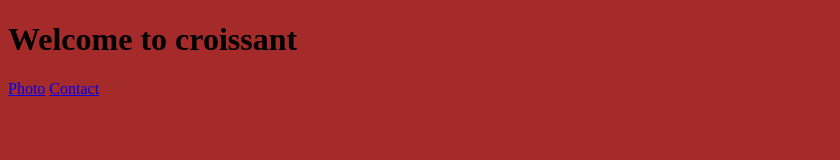
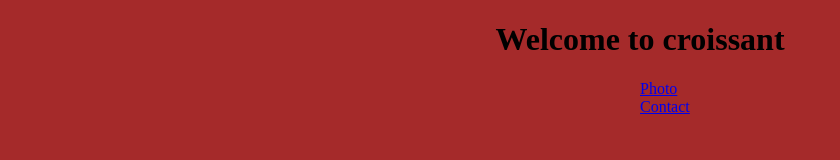
Before and after one commit to Bernadettechukwuedo/Croissant, a plain HTML site: page index.html in a window 1280 px wide. Shown: the whole page, without its empty margins (0-840 px from the left). Drawn offline with Linux system fonts and the light colour scheme.

Commit message:
updated code

```diff
--- a/css/index.css
+++ b/css/index.css
@@ -6,3 +6,9 @@ body{
     display:block;
     margin:0 auto;
 }
+h1{
+    text-align:center;
+}
+a{
+ margin-left:50%;
+}
```
